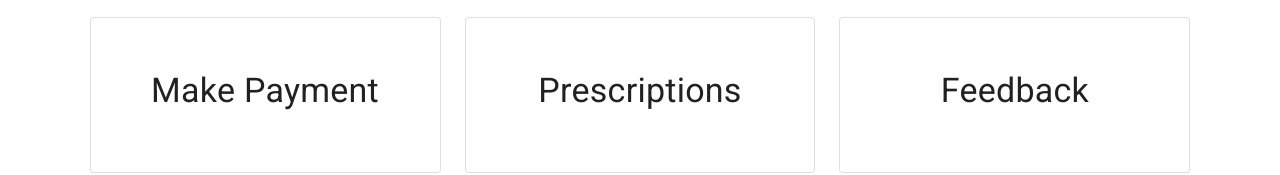
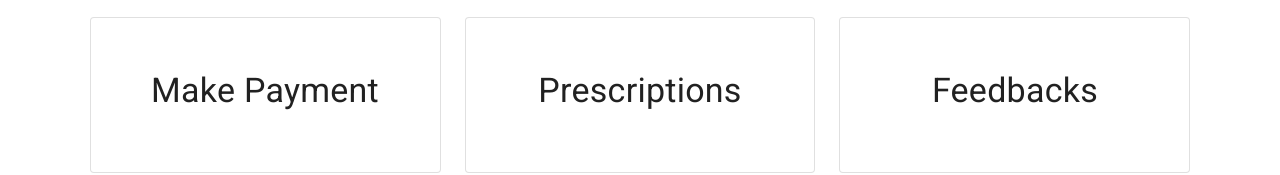
Before and after one commit to SandeepKrSuman/medcare, a React (Create React App) app: page /dashboard/patient in a window 1280 px wide. Shown: the part 429-604 px from the top of the page. Built offline with nearby package versions, Linux system fonts and the light colour scheme.

Commit message:
modified patient dashboard

```diff
--- a/src/components/Dashboard/Patient/Patinet.js
+++ b/src/components/Dashboard/Patient/Patinet.js
@@ -7,7 +7,7 @@ const tabs = [
   { title: "Book Appointment", redirect: "/" },
   { title: "Make Payment", redirect: "/" },
   { title: "Prescriptions", redirect: "/" },
-  { title: "Feedback", redirect: "/" },
+  { title: "Feedbacks", redirect: "/" },
 ];
 
 export default function PatientDash() {
```
